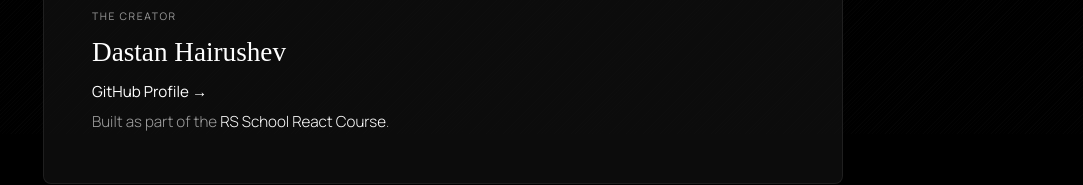
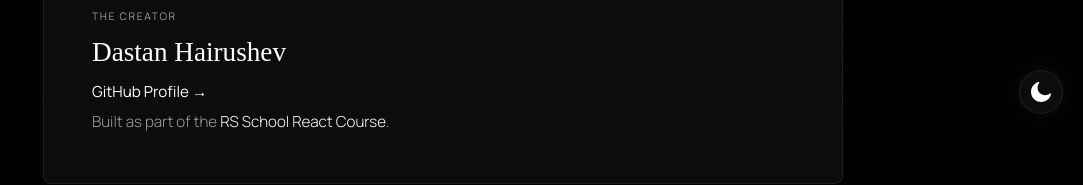
Before and after one commit to FierceSloth/omni-search-dashboard, a React (Vite) app: page /about in a window 1280 px wide. Shown: the part 666-851 px from the top of the page, without its empty margins (197-1280 px from the left). Built offline with nearby package versions, Linux system fonts and the light colour scheme; a web font is replaced by a local one.

Commit message:
feat: integrate theme provider and add theme toggle button to app

```diff
--- a/src/app/app.tsx
+++ b/src/app/app.tsx
@@ -1,3 +1,4 @@
+import { ThemeButton } from '@/shared/ui/theme-button/theme-button';
 import { type ReactNode } from 'react';
 import { Outlet } from 'react-router-dom';
 
@@ -5,6 +6,7 @@ export function App(): ReactNode {
   return (
     <>
       <div className="ambient-light" data-testid="background" />
+      <ThemeButton className="theme-button" />
 
       <div className="container">
         <Outlet />
--- a/src/app/styles/base/_base.scss
+++ b/src/app/styles/base/_base.scss
@@ -111,6 +111,13 @@ body {
   filter: blur(40px);
 }
 
+.theme-button {
+  position: fixed;
+  bottom: 20px;
+  right: 20px;
+  z-index: var(--z-sticky);
+}
+
 h1,
 h2,
 h3,
--- a/src/main.tsx
+++ b/src/main.tsx
@@ -4,6 +4,7 @@ import { createRoot } from 'react-dom/client';
 import { router } from '@/app/providers/router';
 import { RouterProvider } from 'react-router-dom';
 
+import { ThemeProvider } from '@/shared/lib/context/theme';
 import '@app/styles/style.scss';
 
 const rootElement = document.querySelector('#root');
@@ -13,7 +14,9 @@ if (rootElement) {
 
   root.render(
     <StrictMode>
-      <RouterProvider router={router} />
+      <ThemeProvider>
+        <RouterProvider router={router} />
+      </ThemeProvider>
     </StrictMode>
   );
 } else {
```
